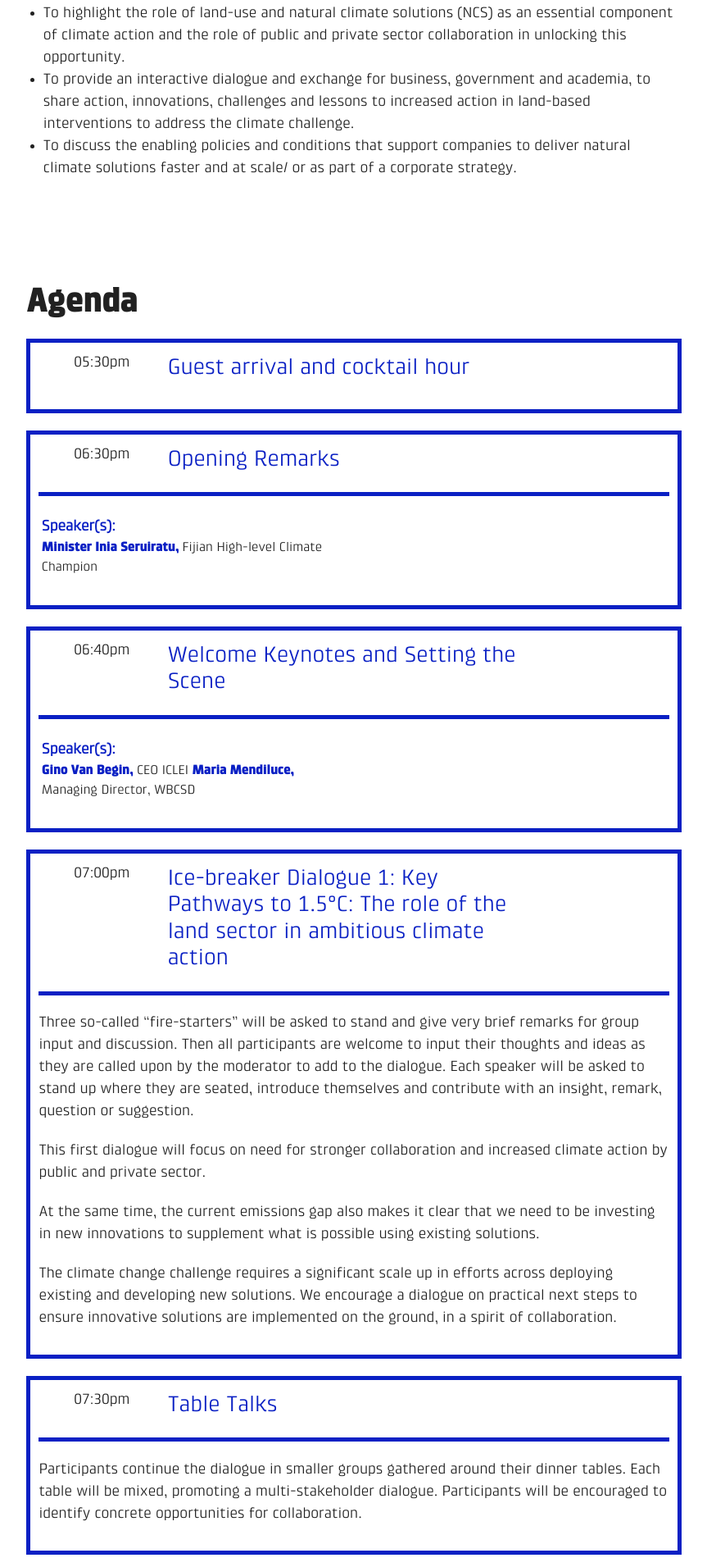
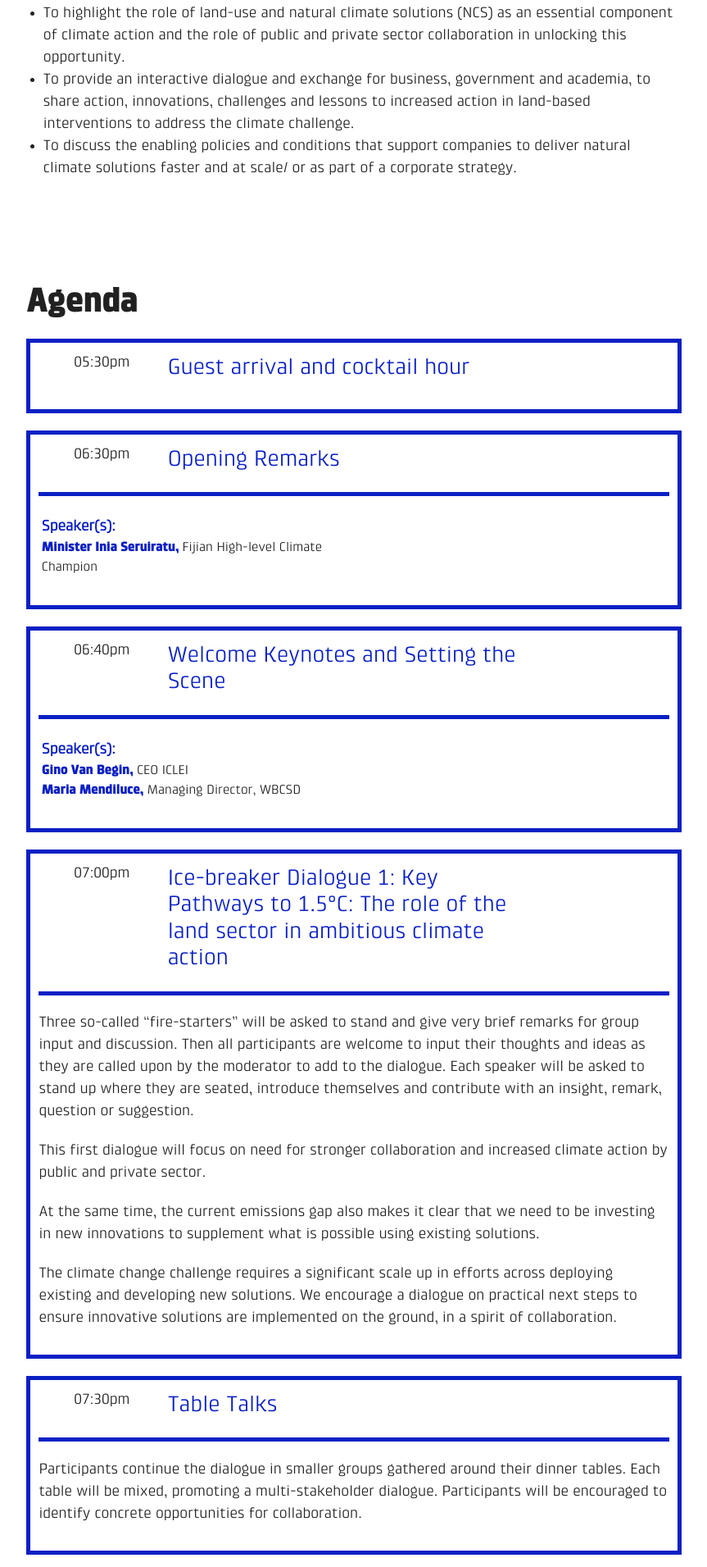
Before and after one commit to ryanswaney/lesc-jekyll, a Jekyll site: the page built from _event/lesc-at-cop24-dinner.markdown, in a window 1280 px wide. Shown: the part 899-2810 px from the top of the page at 82% size, without its empty margins (208-1071 px from the left). Built offline with Jekyll 4.4.1, drawn with Linux system fonts in a browser that asks for light colours; nearby versions of some CDN libraries.

```diff
--- a/_event/lesc-at-cop24-dinner.markdown
+++ b/_event/lesc-at-cop24-dinner.markdown
@@ -25,9 +25,8 @@ sessions:
   speakers: "**Minister Inia Seruiratu,** Fijian High-level Climate Champion  "
 - title: Welcome Keynotes and Setting the Scene
   date: 2018-12-11 18:40:00 Z
-  speakers: |-
-    **Gino Van Begin,** CEO ICLEI
-    **Maria Mendiluce,** Managing Director, WBCSD
+  speakers: "**Gino Van Begin,** CEO ICLEI  \n**Maria Mendiluce,** Managing Director,
+    WBCSD"
 - title: 'Ice-breaker Dialogue 1:  Key Pathways to 1.5°C: The role of the land sector
     in ambitious climate action'
   date: 2018-12-11 19:00:00 Z
```
